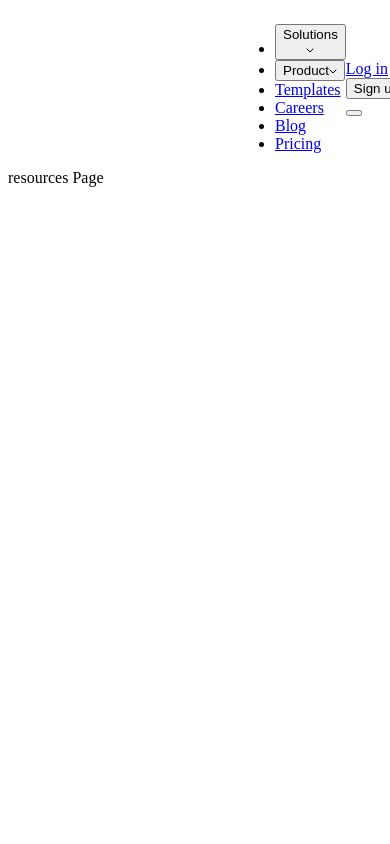
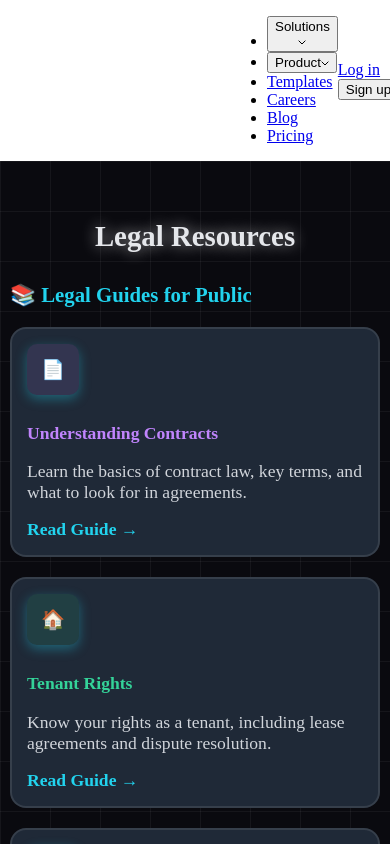
Before and after one commit to gunavardhanlomada/Law-Agent, a React (Vite) app: page /resources in a window 390 px wide. Shown: the top 844 px of the page. Built offline with nearby package versions, Linux system fonts and the light colour scheme.

Commit message:
Resources Page

```diff
--- a/src/App.jsx
+++ b/src/App.jsx
@@ -2,6 +2,8 @@ import React from 'react';
 // import './App.css';
 import { BrowserRouter, Routes, Route } from 'react-router-dom';
 import NavBar from './Components/NavBar';
+import LegalResources from './Components/resources';
+
 
 function App() {
 
@@ -14,7 +16,8 @@ function App() {
       <Route path="/legalsearch" element={<div>legalsearch Page</div>} />
       <Route path="/aichat" element={<div>ai chat Page</div>} />
       <Route path="/researchagent" element={<div>research agent Page</div>} />
-      <Route path="/resources" element={<div>resources Page</div>} />
+      <Route path="/resources" element={<LegalResources />} />
+
       <Route path="*" element={<div>404 Not Found</div>} />
     </Routes>
     </BrowserRouter>
--- /dev/null
+++ b/src/Components/resources.jsx
@@ -0,0 +1,125 @@
+import React, { useState } from "react";
+import "../Styles/resources.css";
+
+const guides = [
+  {
+    icon: "📄",
+    title: "Understanding Contracts",
+    color: "#c084fc",
+    description:
+      "Learn the basics of contract law, key terms, and what to look for in agreements.",
+  },
+  {
+    icon: "🏠",
+    title: "Tenant Rights",
+    color: "#34d399",
+    description:
+      "Know your rights as a tenant, including lease agreements and dispute resolution.",
+  },
+  {
+    icon: "💼",
+    title: "Employment Law Basics",
+    color: "#f472b6",
+    description:
+      "Understanding workplace rights, discrimination, and wrongful termination.",
+  },
+  {
+    icon: "👨‍👩‍👧‍👦",
+    title: "Family Law Guide",
+    color: "#f87171",
+    description:
+      "Navigate divorce, child custody, and support issues with confidence.",
+  },
+  {
+    icon: "🚗",
+    title: "Personal Injury Claims",
+    color: "#facc15",
+    description:
+      "Steps to take after an accident and understanding your compensation rights.",
+  },
+  {
+    icon: "📜",
+    title: "Small Claims Court",
+    color: "#a78bfa",
+    description:
+      "How to file and represent yourself in small claims court proceedings.",
+  },
+];
+
+const faqs = [
+  {
+    question: "How accurate is the AI legal advice?",
+    answer:
+      "Our AI provides general legal information and guidance based on established legal principles. Always consult with a licensed attorney for personalized advice.",
+  },
+  {
+    question: "Can I upload confidential documents?",
+    answer:
+      "Yes, you can upload documents securely. Your data is encrypted and protected.",
+  },
+  {
+    question: "What file formats are supported?",
+    answer:
+      "We support PDF, DOCX, TXT, and many other common file formats.",
+  },
+  {
+    question: "How do I export my research or chat history?",
+    answer:
+      "You can export your research and chat history as a PDF or text file.",
+  },
+];
+
+const LegalResources = () => {
+  const [openIndex, setOpenIndex] = useState(null);
+
+  const toggleFAQ = (index) => {
+    setOpenIndex(openIndex === index ? null : index);
+  };
+
+  return (
+    <div className="page">
+      <h1 className="page-title">Legal Resources</h1>
+
+      {/* Legal Guides Section */}
+      <h2 className="section-title">📚 Legal Guides for Public</h2>
+      <div className="guides-container">
+        {guides.map((guide, index) => (
+          <div className="guide-card" key={index}>
+            <div
+              className="guide-icon"
+              style={{ background: guide.color + "20", color: guide.color }}
+            >
+              {guide.icon}
+            </div>
+            <h3 className="guide-title" style={{ color: guide.color }}>
+              {guide.title}
+            </h3>
+            <p className="guide-description">{guide.description}</p>
+            <a href="#" className="guide-link">
+              Read Guide →
+            </a>
+          </div>
+        ))}
+      </div>
+
+      {/* FAQ Section */}
+      <h2 className="section-title">❓ Frequently Asked Questions</h2>
+      <div className="faq-container">
+        {faqs.map((faq, idx) => (
+          <div className="faq-item" key={idx}>
+            <button
+              className="faq-question"
+              onClick={() => toggleFAQ(idx)}
+            >
+              {faq.question}
+              <span>{openIndex === idx ? "−" : "+"}</span>
+            </button>
+            {openIndex === idx && <div className="faq-answer">{faq.answer}</div>}
+          </div>
+        ))}
+      </div>
+    </div>
+  );
+};
+
+export default LegalResources;
--- /dev/null
+++ b/src/Styles/resources.css
@@ -0,0 +1,308 @@
+/* Prevent body scroll */
+body {
+  margin: 0;
+  height: 100vh;
+  overflow: hidden;
+}
+
+/* Page Background */
+.page {
+  background: #0a0a0f;
+  background-image: linear-gradient(rgba(255, 255, 255, 0.05) 1px, transparent 1px),
+    linear-gradient(90deg, rgba(255, 255, 255, 0.05) 1px, transparent 1px);
+  background-size: 50px 50px;
+  background-attachment: fixed; /* Fix background */
+  color: white;
+  text-align: center;
+  animation: fadeUp 1s ease forwards;
+  height: 100vh;
+  overflow-y: auto; /* Scroll only inside page */
+  overflow-x: hidden;
+  padding-bottom: 50px;
+}
+
+/* Titles */
+.page-title {
+  font-size: 4.5rem;
+  font-weight: bold;
+  margin-bottom: 20px;
+  color: #e5e7eb;
+  text-shadow: 0 0 15px rgba(255, 255, 255, 0.6);
+  animation: fadeUp 1s ease forwards;
+}
+
+.section-title {
+  font-size: 2rem;
+  margin: 30px 0 30px;
+  margin-left: 160px;
+  text-align: left;
+  color: #22d3ee;
+  font-weight: 700;
+  animation: fadeUp 1s ease forwards;
+}
+
+/* Guides Grid */
+.guides-container {
+  display: grid;
+  grid-template-columns: repeat(auto-fit, minmax(320px, 1fr));
+  gap: 30px;
+  max-width: 1200px;
+  margin: 0 auto 80px;
+  animation: fadeUp 1s ease forwards;
+}
+
+/* Guide Card Styles */
+.guide-card {
+  background: #1f2937;
+  border: 2px solid rgba(255, 255, 255, 0.1);
+  padding: 30px;
+  border-radius: 16px;
+  text-align: left;
+  transition: all 0.4s ease;
+  font-size: 1.1rem;
+  animation: fadeUp 1s ease forwards;
+  opacity: 0;
+  transform: translateY(20px);
+}
+
+.guide-card:hover {
+  background: #2a3647;
+  transform: translateY(-6px);
+  box-shadow: 0 12px 25px rgba(34, 211, 238, 0.3);
+}
+
+/* Guide Icon */
+/* Guide Icon with Static Background Shadow */
+.guide-icon {
+  display: inline-block;
+  font-size: 1.2rem;
+  padding: 14px;
+  border-radius: 10px;
+  margin-bottom: 10px;
+  background: rgba(34, 211, 238, 0.15); /* Soft background color */
+  box-shadow: 0 4px 12px rgba(34, 211, 238, 0.35); /* Static shadow */
+}
+
+
+.guide-card:hover .guide-icon {
+  transform: scale(1.1);
+}
+
+/* Guide Text */
+.guide-title {
+  font-size: 1.5rem;
+  margin-bottom: 12px;
+  font-weight: bold;
+}
+
+.guide-description {
+  font-size: 1.1rem;
+  color: #d1d5db;
+  margin-bottom: 16px;
+}
+
+.guide-link {
+  color: #22d3ee;
+  font-weight: 600;
+  text-decoration: none;
+  font-size: 1.1rem;
+  transition: color 0.3s ease;
+}
+
+.guide-link:hover {
+  text-decoration: underline;
+  color: #38bdf8;
+}
+
+/* FAQ Section */
+.faq-container {
+  max-width: 1000px;
+  margin: 0 auto;
+  text-align: left;
+  transition: all 0.3s ease;
+  animation: fadeUp 1s ease forwards;
+}
+
+/* FAQ Item */
+.faq-item {
+  background: #1f2937;
+  margin-bottom: 20px;
+  border-radius: 16px;
+  overflow: hidden;
+  transition: all 0.5s ease;
+  animation: fadeUp 1s ease forwards;
+  opacity: 0;
+  transform: translateY(20px);
+}
+
+.faq-item:hover {
+  background: #2a3647;
+  transform: translateY(-6px);
+  box-shadow: 0 12px 25px rgba(34, 211, 238, 0.4);
+}
+
+/* FAQ Question */
+.faq-question {
+  width: 100%;
+  background: none;
+  border: none;
+  color: white;
+  font-size: 1.4rem;
+  text-align: left;
+  padding: 25px;
+  cursor: pointer;
+  display: flex;
+  justify-content: space-between;
+  font-weight: bold;
+  transition: background 0.3s ease;
+}
+
+.faq-question:hover {
+  background: rgba(255, 255, 255, 0.05);
+}
+
+/* FAQ Answer */
+.faq-answer {
+  padding: 0 25px 22px;
+  font-size: 1.1rem;
+  line-height: 1.7;
+  transition: all 0.3s ease;
+}
+
+/* Page Load Animation */
+@keyframes fadeUp {
+  0% {
+    opacity: 0;
+    transform: translateY(30px);
+  }
+  100% {
+    opacity: 1;
+    transform: translateY(0);
+  }
+}
+
+/* Scroll Animation */
+.fade-in {
+  opacity: 0;
+  transform: translateY(20px);
+  transition: opacity 0.6s ease-out, transform 0.6s ease-out;
+  will-change: opacity, transform;
+}
+
+.fade-in.visible {
+  opacity: 1;
+  transform: translateY(0);
+}
+
+/* Staggered Scroll Animations for Guides */
+.guides-container .fade-in:nth-child(1) { transition-delay: 0.1s; }
+.guides-container .fade-in:nth-child(2) { transition-delay: 0.2s; }
+.guides-container .fade-in:nth-child(3) { transition-delay: 0.3s; }
+.guides-container .fade-in:nth-child(4) { transition-delay: 0.4s; }
+.guides-container .fade-in:nth-child(5) { transition-delay: 0.5s; }
+
+/* Staggered Scroll Animations for FAQs */
+.faq-container .fade-in:nth-child(1) { transition-delay: 0.1s; }
+.faq-container .fade-in:nth-child(2) { transition-delay: 0.2s; }
+.faq-container .fade-in:nth-child(3) { transition-delay: 0.3s; }
+.faq-container .fade-in:nth-child(4) { transition-delay: 0.4s; }
+.faq-container .fade-in:nth-child(5) { transition-delay: 0.5s; }
+
+/* Responsive Design */
+@media (max-width: 1024px) {
+  .page {
+    padding: 60px 20px;
+  }
+
+  .page-title {
+    font-size: 2.8rem;
+  }
+
+  .section-title {
+    font-size: 1.8rem;
+    margin: 40px 0 20px;
+  }
+
+  .guides-container {
+    grid-template-columns: repeat(2, 1fr);
+    gap: 20px;
+  }
+}
+
+@media (max-width: 768px) {
+  .page {
+    padding: 50px 15px;
+  }
+
+  .page-title {
+    font-size: 2.2rem;
+    margin-bottom: 15px;
+  }
+
+  .section-title {
+    font-size: 1.5rem;
+    margin: 30px 0 20px;
+  }
+
+  .guides-container {
+    grid-template-columns: 1fr;
+    gap: 20px;
+  }
+
+  .guide-card {
+    padding: 20px;
+    font-size: 1rem;
+  }
+
+  .guide-title {
+    font-size: 1.3rem;
+  }
+
+  .faq-container {
+    max-width: 100%;
+    padding: 0 10px;
+  }
+
+  .faq-question {
+    font-size: 1.2rem;
+    padding: 20px;
+  }
+
+  .faq-answer {
+    font-size: 1rem;
+    padding: 0 20px 18px;
+  }
+}
+
+@media (max-width: 480px) {
+  .page {
+    padding: 40px 10px;
+  }
+
+  .page-title {
+    font-size: 1.8rem;
+  }
+
+  .section-title {
+    font-size: 1.3rem;
+  }
+
+  .guide-card {
+    padding: 15px;
+    font-size: 0.95rem;
+  }
+
+  .guide-title {
+    font-size: 1.1rem;
+  }
+
+  .faq-question {
+    font-size: 1rem;
+    padding: 15px;
+  }
+
+  .faq-answer {
+    font-size: 0.95rem;
+    padding: 0 15px 15px;
+  }
+}
```
